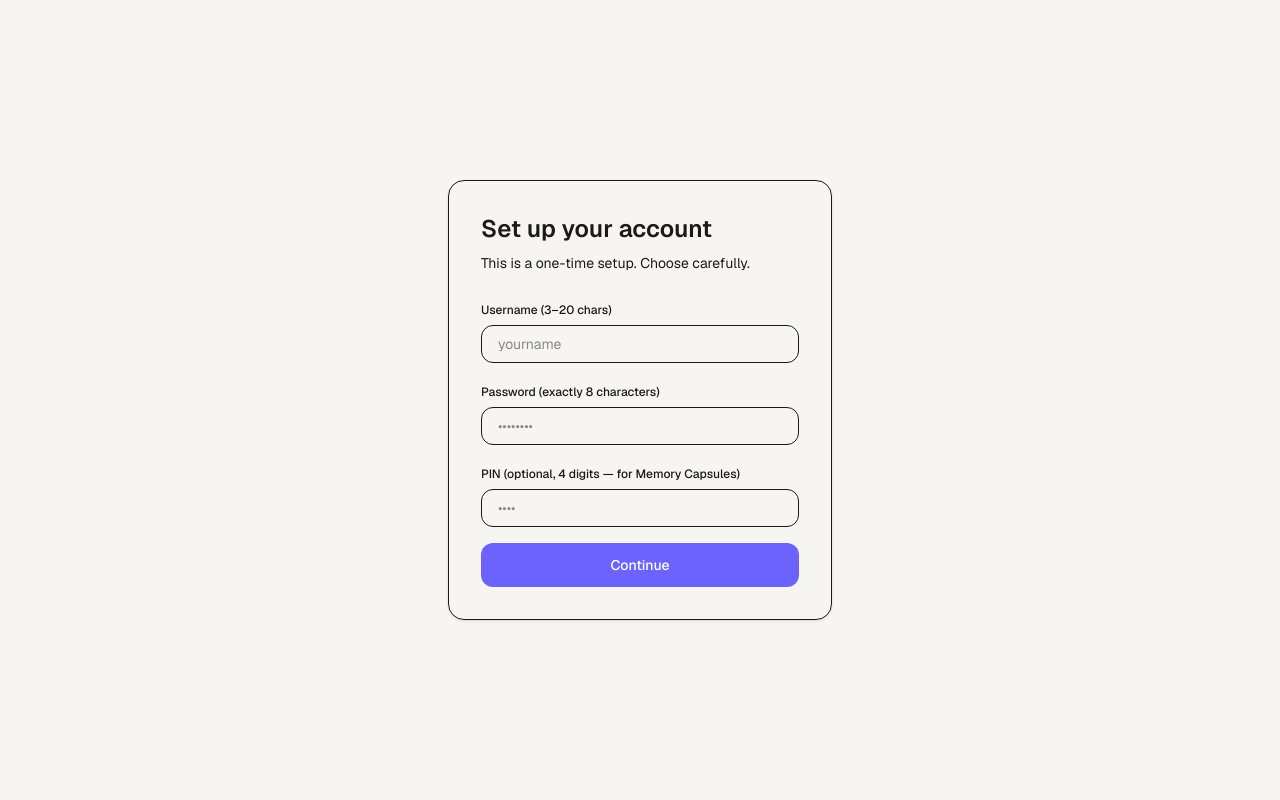
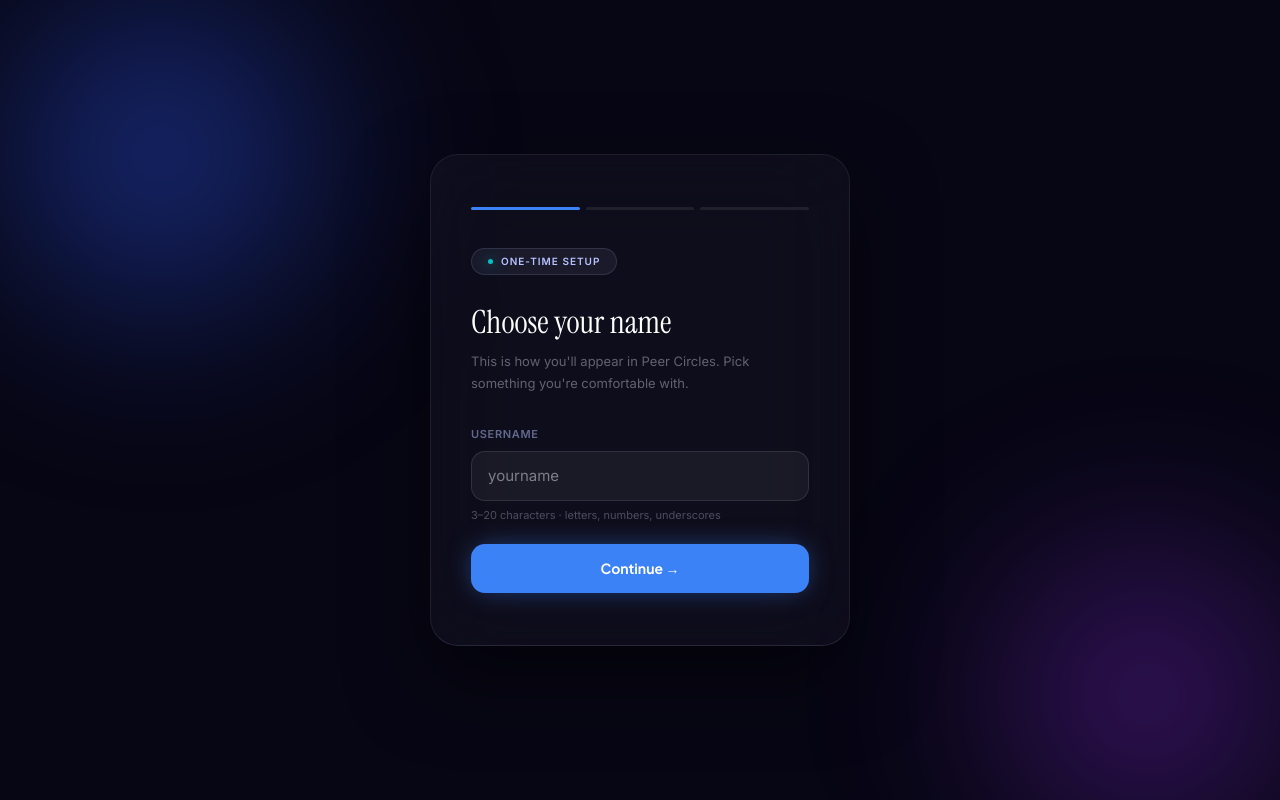
Before and after one commit to gaylorant/Aevum, a Next.js app: page /onboarding in a window 1280 px wide. Built offline with nearby package versions, Linux system fonts and the light colour scheme; no server answers.

Commit message:
feat: onboarding page

```diff
--- a/app/onboarding/page.tsx
+++ b/app/onboarding/page.tsx
@@ -3,7 +3,6 @@
 import { useState } from "react";
 import { useRouter } from "next/navigation";
 import { createBrowserClient } from "@supabase/ssr";
-import { hashPassword, hashPin } from "@/lib/auth/actions";
 
 export default function OnboardingPage() {
   const router = useRouter();
@@ -12,115 +11,162 @@ export default function OnboardingPage() {
   const [pin, setPin] = useState("");
   const [error, setError] = useState("");
   const [loading, setLoading] = useState(false);
+  const [step, setStep] = useState<"username" | "password" | "pin">("username");
 
   const supabase = createBrowserClient(
     process.env.NEXT_PUBLIC_SUPABASE_URL!,
     process.env.NEXT_PUBLIC_SUPABASE_ANON_KEY!
   );
 
+  const checkUsername = async () => {
+    if (username.length < 3 || username.length > 20) {
+      setError("Username must be 3–20 characters."); return;
+    }
+    if (!/^[a-zA-Z0-9_]+$/.test(username)) {
+      setError("Only letters, numbers and underscores."); return;
+    }
+    setLoading(true); setError("");
+    const { data } = await supabase.from("users").select("username").eq("username", username).single();
+    if (data) { setError("Username already taken."); setLoading(false); return; }
+    setLoading(false);
+    setStep("password");
+  };
+
   const handleSubmit = async () => {
-    setError("");
-
-    if (username.length < 3 || username.length > 20) {
-      setError("Username must be 3–20 characters.");
-      return;
-    }
-    if (password.length !== 8) {
-      setError("Password must be exactly 8 characters.");
-      return;
-    }
-    if (pin && pin.length !== 4) {
-      setError("PIN must be exactly 4 digits.");
-      return;
-    }
-
-    setLoading(true);
+    if (password.length !== 8) { setError("Password must be exactly 8 characters."); return; }
+    if (pin && (pin.length !== 4 || !/^\d+$/.test(pin))) { setError("PIN must be exactly 4 digits."); return; }
+    setLoading(true); setError("");
 
     const { data: { user } } = await supabase.auth.getUser();
     if (!user) { router.push("/login"); return; }
 
-    // Check username taken
-    const { data: existing } = await supabase
-      .from("users")
-      .select("username")
-      .eq("username", username)
-      .single();
-
-    if (existing) {
-      setError("Username already taken.");
-      setLoading(false);
-      return;
-    }
-
-    const password_hash = await hashPassword(password);
-    const pin_hash = pin ? await hashPin(pin) : null;
-
     const { error: insertError } = await supabase.from("users").insert({
       id: user.id,
       username,
-      password_hash,
-      pin_hash,
+      password_hash: password,
+      pin_hash: pin || null,
     });
 
-    if (insertError) {
-      setError("Something went wrong. Try again.");
-      setLoading(false);
-      return;
-    }
-
-    window.location.href = "/chat";
+    if (insertError) { setError("Something went wrong. Try again."); setLoading(false); return; }
+    router.push("/chat");
   };
 
   return (
-    <div className="flex min-h-screen items-center justify-center bg-sameva-soft">
-      <div className="w-full max-w-sm rounded-2xl border border-sameva-border bg-sameva-surface p-8 shadow-sm">
-        <h1 className="text-2xl font-semibold text-sameva-ink">Set up your account</h1>
-        <p className="mt-2 text-sm text-sameva-muted">This is a one-time setup. Choose carefully.</p>
+    <>
+      <style>{`
+        @keyframes blobDrift1 { 0%,100%{transform:translate(0,0)} 50%{transform:translate(30px,20px)} }
+        @keyframes blobDrift2 { 0%,100%{transform:translate(0,0)} 50%{transform:translate(-25px,30px)} }
+        @keyframes fadeUp { from{opacity:0;transform:translateY(24px)} to{opacity:1;transform:translateY(0)} }
+        @keyframes dotPulse { 0%,100%{opacity:1;box-shadow:0 0 8px #00FFFF} 50%{opacity:0.5;box-shadow:0 0 18px #00FFFF} }
+        .input-field:focus { border-color: rgba(59,130,246,0.5) !important; outline: none; }
+        .btn-main:hover { opacity: 0.9; transform: scale(1.02); }
+        .btn-main { transition: all 0.2s; }
+      `}</style>
 
-        <div className="mt-6 flex flex-col gap-4">
-          <div>
-            <label className="text-xs font-medium text-sameva-muted">Username (3–20 chars)</label>
+      <div style={{ minHeight: "100vh", background: "#070614", display: "flex", alignItems: "center", justifyContent: "center", fontFamily: "Inter, sans-serif", position: "relative", overflow: "hidden" }}>
+
+        <div style={{ position: "fixed", width: 480, height: 480, top: -100, left: -100, background: "radial-gradient(circle,rgba(46,91,255,0.5) 0%,transparent 70%)", filter: "blur(80px)", animation: "blobDrift1 18s ease-in-out infinite", pointerEvents: "none", zIndex: 0 }} />
+        <div style={{ position: "fixed", width: 440, height: 440, bottom: -100, right: -100, background: "radial-gradient(circle,rgba(138,43,226,0.45) 0%,transparent 70%)", filter: "blur(80px)", animation: "blobDrift2 22s ease-in-out infinite", pointerEvents: "none", zIndex: 0 }} />
+
+        <div style={{ position: "relative", zIndex: 10, width: "100%", maxWidth: 420, margin: "0 24px", background: "rgba(255,255,255,0.03)", backdropFilter: "blur(40px)", border: "1px solid rgba(255,255,255,0.07)", borderBottom: "1px solid rgba(203,190,255,0.15)", borderRadius: 28, padding: "52px 40px", boxShadow: "0 32px 80px rgba(0,0,0,0.5)", animation: "fadeUp 0.7s 0.1s both" }}>
+
+          {/* Steps indicator */}
+          <div style={{ display: "flex", gap: 6, marginBottom: 36 }}>
+            {["username", "password", "pin"].map((s, i) => (
+              <div key={s} style={{ flex: 1, height: 3, borderRadius: 9999, background: step === s ? "#3b82f6" : ["username","password","pin"].indexOf(step) > i ? "rgba(59,130,246,0.4)" : "rgba(255,255,255,0.08)", transition: "background 0.3s" }} />
+            ))}
+          </div>
+
+          <div style={{ display: "inline-flex", alignItems: "center", gap: 8, fontSize: 10, fontWeight: 700, letterSpacing: "0.1em", textTransform: "uppercase" as const, color: "#b8c3ff", background: "rgba(184,195,255,0.07)", border: "1px solid rgba(184,195,255,0.14)", padding: "5px 16px", borderRadius: 9999, marginBottom: 28 }}>
+            <span style={{ width: 5, height: 5, borderRadius: "50%", background: "#00FFFF", display: "inline-block", animation: "dotPulse 2s ease-in-out infinite" }} />
+            One-time setup
+          </div>
+
+          {step === "username" && (
+            <>
+              <h1 style={{ fontFamily: "Instrument Serif, serif", fontSize: 32, fontWeight: 400, color: "#fff", marginBottom: 8, lineHeight: 1.2 }}>Choose your name</h1>
+              <p style={{ fontSize: 13, color: "rgba(226,225,239,0.4)", marginBottom: 32, lineHeight: 1.7 }}>This is how you'll appear in Peer Circles. Pick something you're comfortable with.</p>
+              <div style={{ marginBottom: 20 }}>
+                <label style={{ fontSize: 11, fontWeight: 600, color: "rgba(184,195,255,0.5)", letterSpacing: "0.06em", textTransform: "uppercase" as const, display: "block", marginBottom: 8 }}>Username</label>
                 <input
+                  className="input-field"
                   value={username}
-              onChange={(e) => setUsername(e.target.value)}
-              className="mt-1 w-full rounded-xl border border-sameva-border px-4 py-2 text-sm text-sameva-ink outline-none focus:border-sameva-accent"
+                  onChange={e => { setUsername(e.target.value); setError(""); }}
+                  onKeyDown={e => e.key === "Enter" && checkUsername()}
                   placeholder="yourname"
+                  maxLength={20}
+                  style={{ width: "100%", background: "rgba(255,255,255,0.05)", border: "1px solid rgba(255,255,255,0.1)", borderRadius: 14, padding: "13px 16px", fontSize: 15, color: "#e2e1ef", fontFamily: "Inter, sans-serif", transition: "border-color 0.2s" }}
+                />
+                <p style={{ fontSize: 11, color: "rgba(196,197,217,0.35)", marginTop: 6 }}>3–20 characters · letters, numbers, underscores</p>
+              </div>
+            </>
+          )}
+
+          {step === "password" && (
+            <>
+              <h1 style={{ fontFamily: "Instrument Serif, serif", fontSize: 32, fontWeight: 400, color: "#fff", marginBottom: 8, lineHeight: 1.2 }}>Set a password</h1>
+              <p style={{ fontSize: 13, color: "rgba(226,225,239,0.4)", marginBottom: 32, lineHeight: 1.7 }}>You'll enter this every time you log in with Google. Exactly 8 characters.</p>
+              <div style={{ marginBottom: 20 }}>
+                <label style={{ fontSize: 11, fontWeight: 600, color: "rgba(184,195,255,0.5)", letterSpacing: "0.06em", textTransform: "uppercase" as const, display: "block", marginBottom: 8 }}>Password (8 characters)</label>
+                <input
+                  className="input-field"
+                  type="password"
+                  value={password}
+                  onChange={e => { setPassword(e.target.value); setError(""); }}
+                  onKeyDown={e => e.key === "Enter" && setStep("pin")}
+                  placeholder="••••••••"
+                  maxLength={8}
+                  style={{ width: "100%", background: "rgba(255,255,255,0.05)", border: "1px solid rgba(255,255,255,0.1)", borderRadius: 14, padding: "13px 16px", fontSize: 15, color: "#e2e1ef", fontFamily: "Inter, sans-serif", transition: "border-color 0.2s" }}
                 />
               </div>
-          <div>
-            <label className="text-xs font-medium text-sameva-muted">Password (exactly 8 characters)</label>
+            </>
+          )}
+
+          {step === "pin" && (
+            <>
+              <h1 style={{ fontFamily: "Instrument Serif, serif", fontSize: 32, fontWeight: 400, color: "#fff", marginBottom: 8, lineHeight: 1.2 }}>Add a PIN <span style={{ color: "rgba(226,225,239,0.3)", fontSize: 22 }}>(optional)</span></h1>
+              <p style={{ fontSize: 13, color: "rgba(226,225,239,0.4)", marginBottom: 32, lineHeight: 1.7 }}>A 4-digit PIN to access your Memory Capsules. Skip if you don't need it.</p>
+              <div style={{ marginBottom: 20 }}>
+                <label style={{ fontSize: 11, fontWeight: 600, color: "rgba(184,195,255,0.5)", letterSpacing: "0.06em", textTransform: "uppercase" as const, display: "block", marginBottom: 8 }}>4-digit PIN</label>
                 <input
+                  className="input-field"
                   type="password"
-              value={password}
-              onChange={(e) => setPassword(e.target.value)}
-              className="mt-1 w-full rounded-xl border border-sameva-border px-4 py-2 text-sm text-sameva-ink outline-none focus:border-sameva-accent"
-              placeholder="••••••••"
+                  value={pin}
+                  onChange={e => { setPin(e.target.value.replace(/\D/g, "")); setError(""); }}
+                  onKeyDown={e => e.key === "Enter" && handleSubmit()}
+                  placeholder="••••"
+                  maxLength={4}
+                  style={{ width: "100%", background: "rgba(255,255,255,0.05)", border: "1px solid rgba(255,255,255,0.1)", borderRadius: 14, padding: "13px 16px", fontSize: 15, color: "#e2e1ef", fontFamily: "Inter, sans-serif", transition: "border-color 0.2s" }}
                 />
               </div>
-          <div>
-            <label className="text-xs font-medium text-sameva-muted">PIN (optional, 4 digits — for Memory Capsules)</label>
-            <input
-              type="password"
-              value={pin}
-              onChange={(e) => setPin(e.target.value)}
-              className="mt-1 w-full rounded-xl border border-sameva-border px-4 py-2 text-sm text-sameva-ink outline-none focus:border-sameva-accent"
-              placeholder="••••"
-              maxLength={4}
-            />
-          </div>
+            </>
+          )}
 
-          {error && <p className="text-xs text-red-500">{error}</p>}
+          {error && <p style={{ fontSize: 12, color: "#f87171", marginBottom: 16 }}>{error}</p>}
 
           <button
-            onClick={handleSubmit}
+            className="btn-main"
+            onClick={step === "username" ? checkUsername : step === "password" ? () => { if (password.length !== 8) { setError("Password must be exactly 8 characters."); return; } setError(""); setStep("pin"); } : handleSubmit}
             disabled={loading}
-            className="w-full rounded-xl py-3 text-sm font-medium text-white transition-opacity hover:opacity-90 disabled:opacity-50"
-            style={{ backgroundColor: "#6C63FF" }}
+            style={{ width: "100%", padding: "14px 0", borderRadius: 14, background: "#3b82f6", border: "none", fontSize: 14, fontWeight: 700, color: "#fff", cursor: "pointer", fontFamily: "Plus Jakarta Sans, sans-serif", boxShadow: "0 0 28px -6px rgba(59,130,246,0.6)", opacity: loading ? 0.6 : 1 }}
           >
-            {loading ? "Setting up..." : "Continue"}
+            {loading ? "Checking..." : step === "pin" ? "Finish setup →" : "Continue →"}
           </button>
+
+          {step === "pin" && (
+            <button onClick={handleSubmit} style={{ width: "100%", marginTop: 10, padding: "10px 0", borderRadius: 14, background: "transparent", border: "none", fontSize: 13, color: "rgba(196,197,217,0.4)", cursor: "pointer" }}>
+              Skip PIN and finish
+            </button>
+          )}
+
+          {step !== "username" && (
+            <button onClick={() => { setStep(step === "pin" ? "password" : "username"); setError(""); }} style={{ width: "100%", marginTop: 8, padding: "8px 0", borderRadius: 14, background: "transparent", border: "none", fontSize: 12, color: "rgba(196,197,217,0.3)", cursor: "pointer" }}>
+              ← Back
+            </button>
+          )}
+
         </div>
       </div>
-    </div>
+    </>
   );
 }
```
Lines whose indentation alone changed are shown as unchanged.
